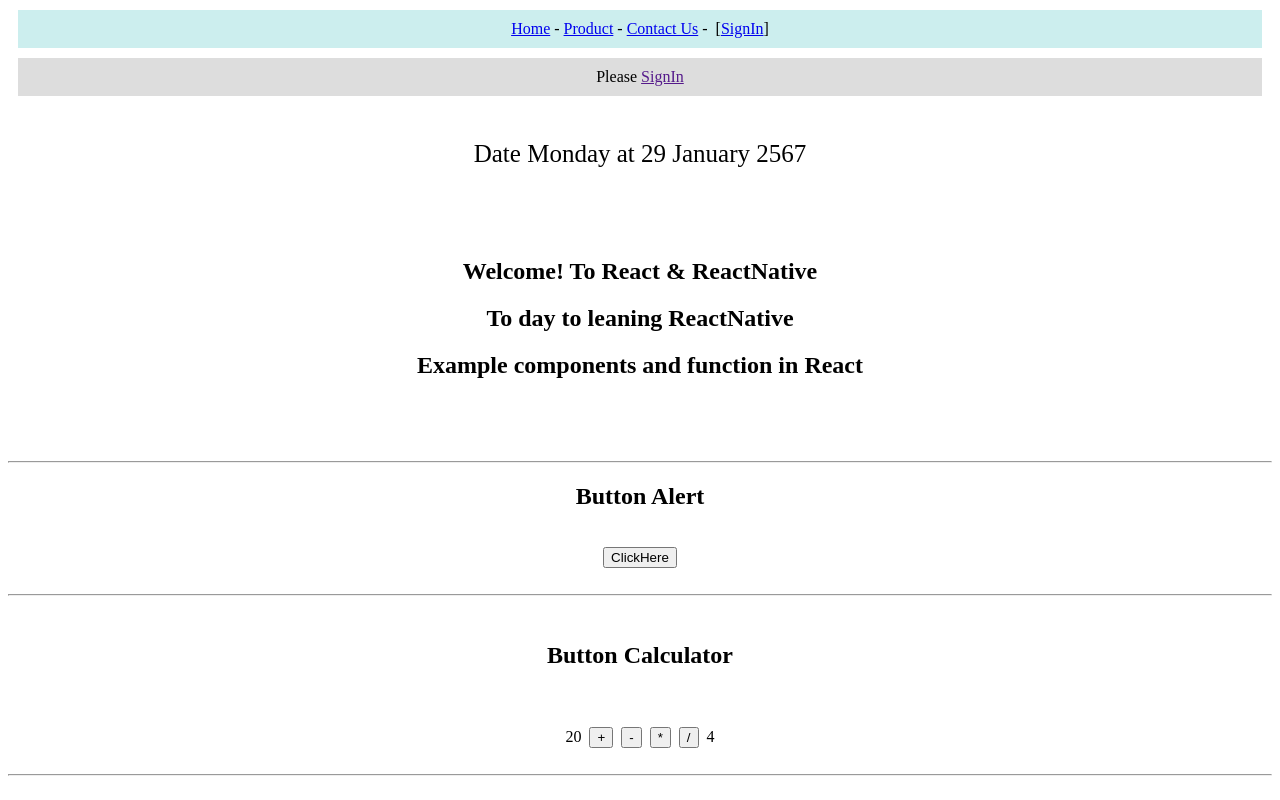
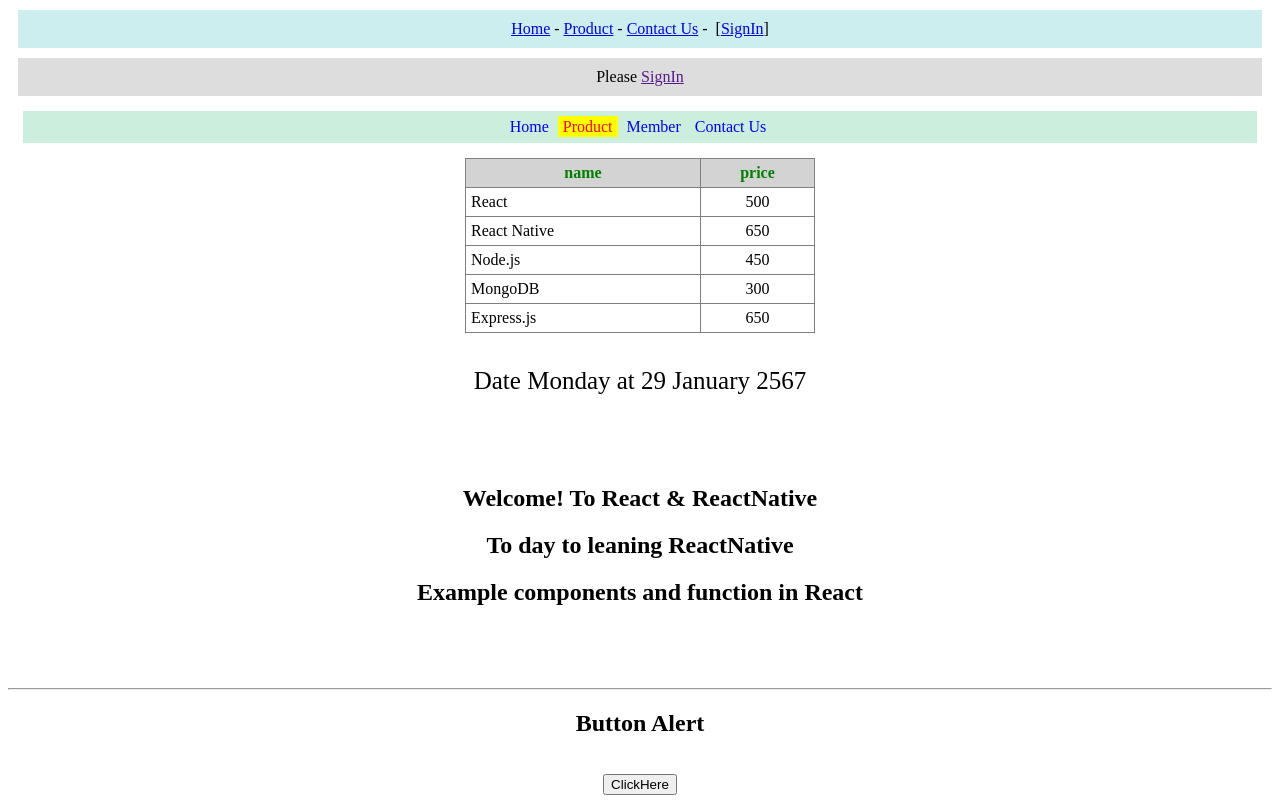
Before and after one commit to s6503052412161/app1, a React (Create React App) app: page /product in a window 1280 px wide. Shown: the top 800 px of the page. Built offline with nearby package versions, Linux system fonts and the light colour scheme.

Commit message:
update app1
update app1

```diff
--- a/package.json
+++ b/package.json
@@ -8,6 +8,7 @@
     "@testing-library/user-event": "^13.5.0",
     "react": "^18.2.0",
     "react-dom": "^18.2.0",
+    "react-router-dom": "^6.22.0",
     "react-scripts": "^5.0.1",
     "web-vitals": "^2.1.4"
   },
--- a/src/App.js
+++ b/src/App.js
@@ -11,6 +11,7 @@ import MessageBox from './state-class.js';
 import {userContext} from './context.js'
 import Content2 from './context-content2.js';
 import Header2 from './context-header2.js';
+import Router2 from './router3.js';
 function App() {
   let [user,setUser]=React.useState()
   return(
@@ -18,6 +19,7 @@ function App() {
     <userContext.Provider value={[user,setUser]}>
     <Header2/>
     <Content2/>
+    <Router2/>
     </userContext.Provider>
     <br/>
     <p><center><Calendar/></center></p>
--- /dev/null
+++ b/src/Home.js
@@ -0,0 +1,13 @@
+import React from "react";
+
+export default function Home(){
+    return(
+        <p style={{textAlign:'center'}}>
+            <h3></h3>
+            name<a href="/products">Products</a>We have to sale
+            <br/>
+            But your should be <a href="/member">Member</a>to buy <br/>
+            if you have a Question <a href="/contact">Contact Us</a>
+        </p>
+    )
+}
--- /dev/null
+++ b/src/member.js
@@ -0,0 +1,7 @@
+import React from 'react'
+
+export default function Member(){
+    return(
+        <div style={{textAlign:'center'}}>Member Page</div>
+    )
+}
--- /dev/null
+++ b/src/navlink.css
@@ -0,0 +1,19 @@
+.nav {
+    background-color: #ced;
+    padding: 7px;
+    text-align: center;
+    margin: 15px;
+}
+
+.menu {       /* สำหรับสถานะ inactive */
+    color: blue;
+    text-decoration: none;
+    padding: 2px 5px;
+}
+
+.active_menu {      /* สำหรับสถานะ active */
+    color: red;
+    background-color: yellow;
+    text-decoration: none;
+    padding: 2px 5px;
+}
--- /dev/null
+++ b/src/products.css
@@ -0,0 +1,18 @@
+table {
+    width: 350px;
+    border-collapse: collapse;
+    margin: auto;
+}
+
+th {
+    background-color: lightgray;
+    color: green;
+}
+
+th, td {
+    padding: 5px;
+}
+
+td:nth-child(2) {
+    text-align: center;
+}
--- /dev/null
+++ b/src/products.js
@@ -0,0 +1,24 @@
+import React from "react";
+import './products.css'
+
+export default class Products extends React.Component {
+    data = [
+        ['React', 500],
+        ['React Native', 650],
+        ['Node.js', 450],
+        ['MongoDB', 300],
+        ['Express.js', 650]
+    ]
+    render() {
+        return(
+            <table border="1">
+                <tr><th>name</th><th>price</th></tr>
+                {
+                    this.data.map(d=>{
+                        return<tr><td>{d[0]}</td><td>{d[1]}</td></tr>
+                    })
+                }
+            </table>
+        )
+    }
+}
--- /dev/null
+++ b/src/router3.js
@@ -0,0 +1,28 @@
+import React from 'react'
+import { BrowserRouter,NavLink,Routes,Route, Navigate } from 'react-router-dom'
+import './navlink.css'
+import Products from './products'
+import Home from './Home'
+import Member from './member'
+
+
+export default function Router3(){
+    return(
+        <BrowserRouter>
+            <nav className="nav">
+            <NavLink to='/' className={({isActive}) => isActive?"active_menu":"menu"}
+            style={({isActive}) => { return { fontWeight: isActive? "bold":""};}}>Home</NavLink>&nbsp;
+            <NavLink to='/product' className={({isActive}) => isActive?"active_menu":"menu"}>Product</NavLink>&nbsp;
+            <NavLink to='/member' className={({isActive}) => isActive?"active_menu":"menu"}>Member</NavLink>&nbsp;
+            <NavLink to='/contact' className={({isActive}) => isActive?"active_menu":"menu"}>Contact Us</NavLink>&nbsp;
+            </nav>
+            <Routes style={{margin:'20px'}}>
+                <Route path="/" element={<Home/>}/>
+                <Route path="/product" element={<Products/>}/>
+                <Route path="/member" Component={<Member/>}/>
+                <Route path="/contact" element={<div style={{textAlign:'center'}}>Contact Page</div>}/>
+                <Route path="/*" element={<Navigate to="/"/>}/>
+            </Routes>
+        </BrowserRouter>
+    )
+}
--- a/src/style.css
+++ b/src/style.css
@@ -1,7 +1,3 @@
-
-
-
-
 h2 {
     font-size: 20px;
     color: blue;
```
Also changed, not shown: 1 other file (tests, documents, lock files or other folders).
